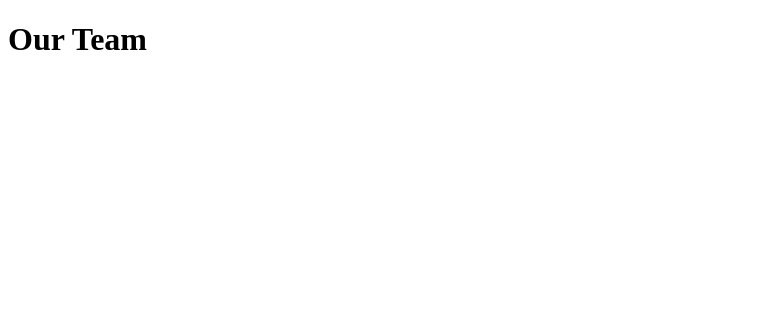
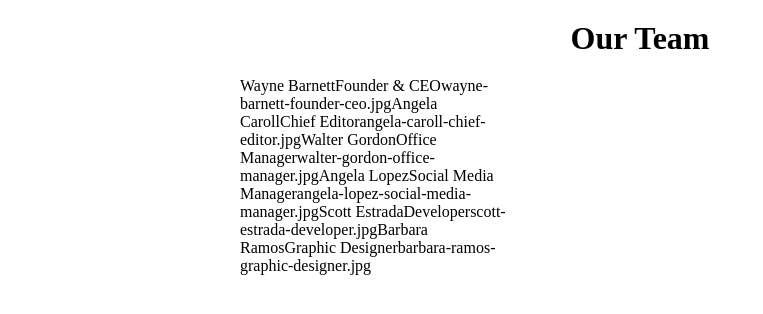
Before and after one commit to FrancescoDOrtona/js-our-team, a plain HTML site: page index.html in a window 1280 px wide. Shown: the whole page, without its empty margins (0-763 px from the left). Drawn offline with Linux system fonts and the light colour scheme.

Commit message:
Add: css style, JS print in page

```diff
--- a/css/style.css
+++ b/css/style.css
@@ -0,0 +1,20 @@
+*{
+    margin: 0;
+    padding: 0;
+    box-sizing: border-box;
+}
+
+.container{
+    max-width: 800px;
+    margin: 0 auto;
+}
+
+header{
+    text-align: center;
+    margin: 20px 0px;
+}
+
+.members-cards{
+    display: grid;
+    grid-template-columns: repeat(3, 1fr);
+}
--- a/index.html
+++ b/index.html
@@ -8,7 +8,9 @@
 </head>
 <body>
     <header>
-        <h1>Our Team</h1>
+        <div class="container">
+            <h1>Our Team</h1>
+        </div>
     </header>
 
     <section>
--- a/js/app.js
+++ b/js/app.js
@@ -1,3 +1,5 @@
+// Array di oggetti con membri del team
+
 teamMembers = [
     {
         name: 'Wayne Barnett',
@@ -32,13 +34,24 @@ teamMembers = [
 
 ]
 
-console.log(teamMembers)
+console.log(teamMembers);
 
+// Variabili
+const membersCardsDOMElement = document.querySelector('.members-cards');
+
+
+// Ciclo for per stampare il cotenuto degli oggetti
 for (let i = 0; i < teamMembers.length; i++){
-    const currentMember = teamMembers[i]
+    const currentMember = teamMembers[i];
+    membersCardsDOMElement.innerHTML += `<div class="card"></div>`;
     console.log(currentMember)
 
+    const cardDOMElement = document.querySelector('.card');
+
     for (const property in currentMember) {
+
+        cardDOMElement.innerHTML += `${currentMember[property]}`;
+
         console.log(`${property}: ${currentMember[property]}`);
       }
 }
```
